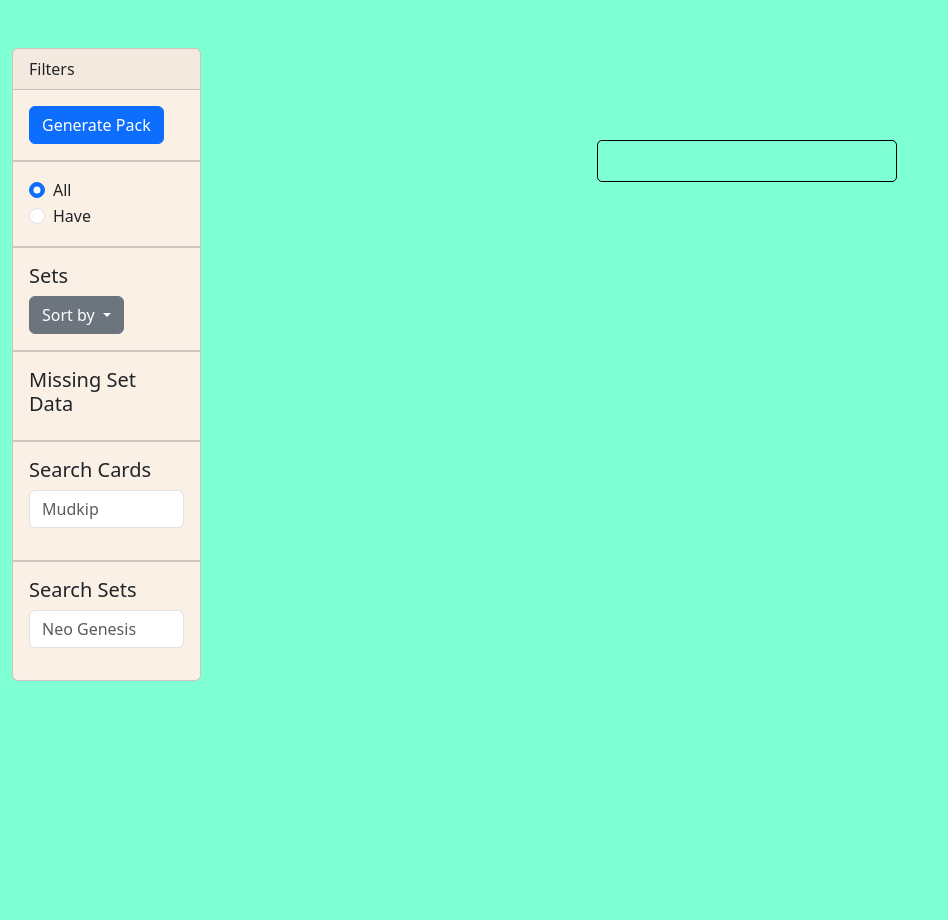
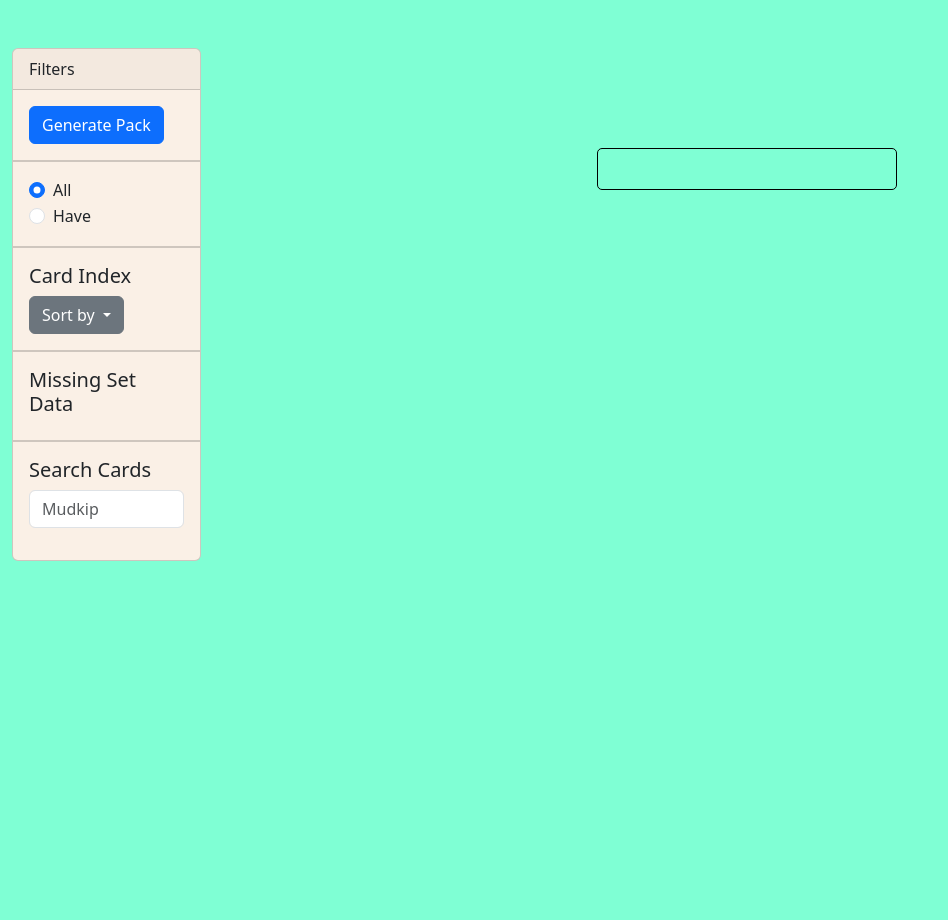
Before and after one commit to will12525/CardCollector, a Flask app: template templates/index.html in a window 1280 px wide. Shown: the part 56-976 px from the top of the page, without its empty margins (0-948 px from the left). After the commit the page ends 617 px from the top, so only its background shows below. Run offline with Flask 3, Linux system fonts and the light colour scheme; the template is opened without the code that fills it: most values are stand-ins (such as "Sample title", 1, 10 or a date in 2020).

Commit message:
Fixed null cards in pack generator, removed unnecessary filter choices

```diff
--- a/pack_generator.py
+++ b/pack_generator.py
@@ -93,4 +93,4 @@ class Pack:
             reverse_foil = random.choice(reverse_foil_candidates)
             reverse_foil["foil_type"] = "Reverse Holo"  # Set the foil type
 
-        return pulled_cards
+        return [x for x in pulled_cards if x is not None]
--- a/templates/card_template_jinja.html
+++ b/templates/card_template_jinja.html
@@ -1,4 +1,4 @@
-<div class="col-lg-2 my-class">
+<div class="col-4 col-sm-3 col-lg-2 my-class">
     <div class="card my-content-card">
         <div class="card-header d-flex justify-content-between align-items-center">
             {% if card_data and 'own_count' in card_data and card_data['own_count'] %}
--- a/templates/index.html
+++ b/templates/index.html
@@ -60,16 +60,12 @@
                 <ul class="list-group list-group-flush">
                 </ul>
                 <div class="card-body">
-                    <h5 class="card-title" id="sort_by_selected_item">Sets</h5>
+                    <h5 class="card-title" id="sort_by_selected_item">Card Index</h5>
                     <div class="dropdown">
-                        <button class="btn btn-secondary dropdown-toggle" type="button"
-                                data-bs-toggle="dropdown" aria-expanded="false">
-                            Sort by
+                        <button class="btn btn-secondary dropdown-toggle" type="button" data-bs-toggle="dropdown"
+                                aria-expanded="false">Sort by
                         </button>
                         <ul class="dropdown-menu">
-                            <li><a class="dropdown-item" href="javascript:applySortFilter('Sets')">Sets</a></li>
-                            <li><a class="dropdown-item" href="javascript:applySortFilter('Sets Reverse')">Sets
-                                Reverse</a></li>
                             <li><a class="dropdown-item" href="javascript:applySortFilter('Card Index')">Card
                                 Index</a></li>
                             <li><a class="dropdown-item" href="javascript:applySortFilter('Card Index Reverse')">Card
@@ -115,17 +111,6 @@
                                oninput="javascript:applySearchTerm()">
                     </div>
                 </div>
-                <ul class="list-group list-group-flush">
-                </ul>
-                <div class="card-body">
-                    <h5 class="card-title">Search Sets</h5>
-                    <div class="input-group mb-3">
-                        <input type="text" class="form-control" placeholder="Neo Genesis"
-                               aria-label="Search card names" aria-describedby="button-addon2"
-                               id="card_season_search_query_text_field" onclick="javascript:this.select()"
-                               onchange="javascript:applySeasonSearchTerm()">
-                    </div>
-                </div>
             </div>
         </div>
         <div class="col-sm-10">
@@ -149,7 +134,7 @@
                     </div>
                 </div>
             </div>
-            <div id="card_container" class="row gx-2 gy-2">
+            <div id="card_container" class="row row-cols-sm-auto g-0">
             </div>
         </div>
     </div>
```
